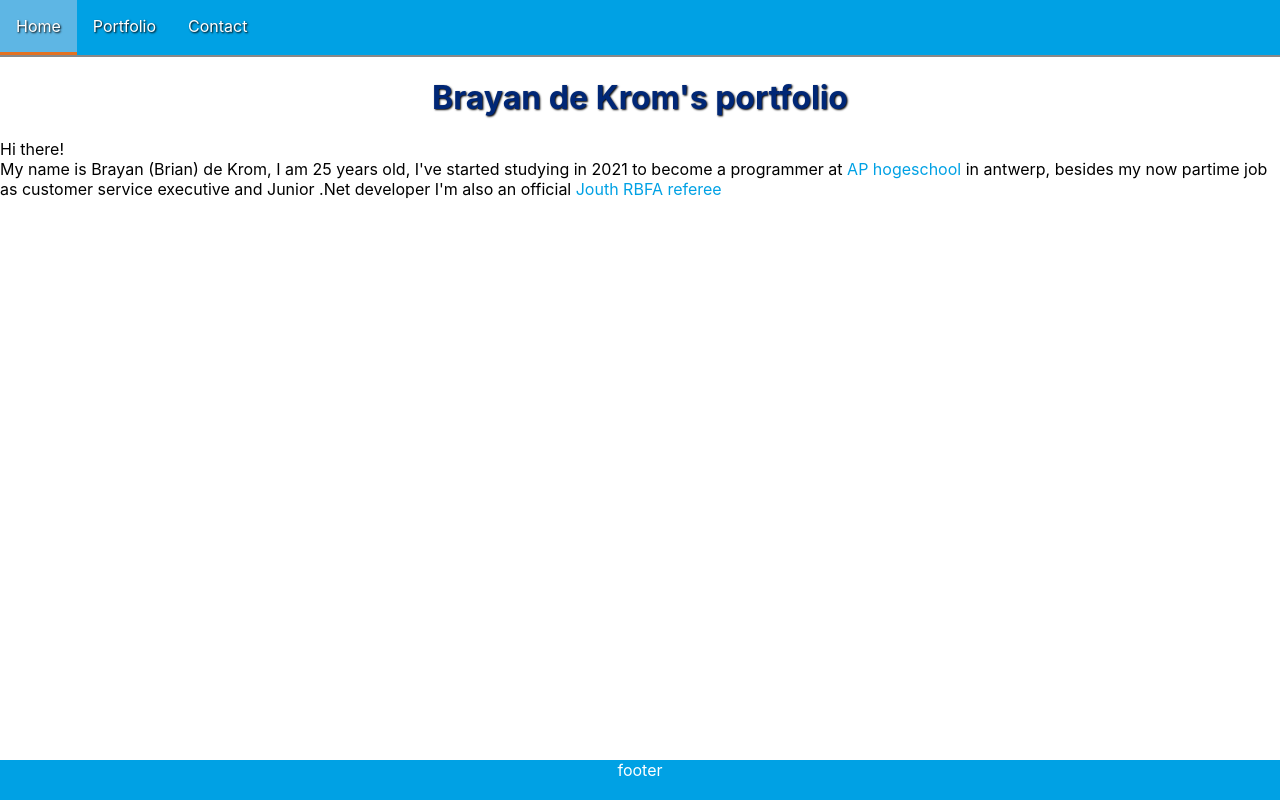
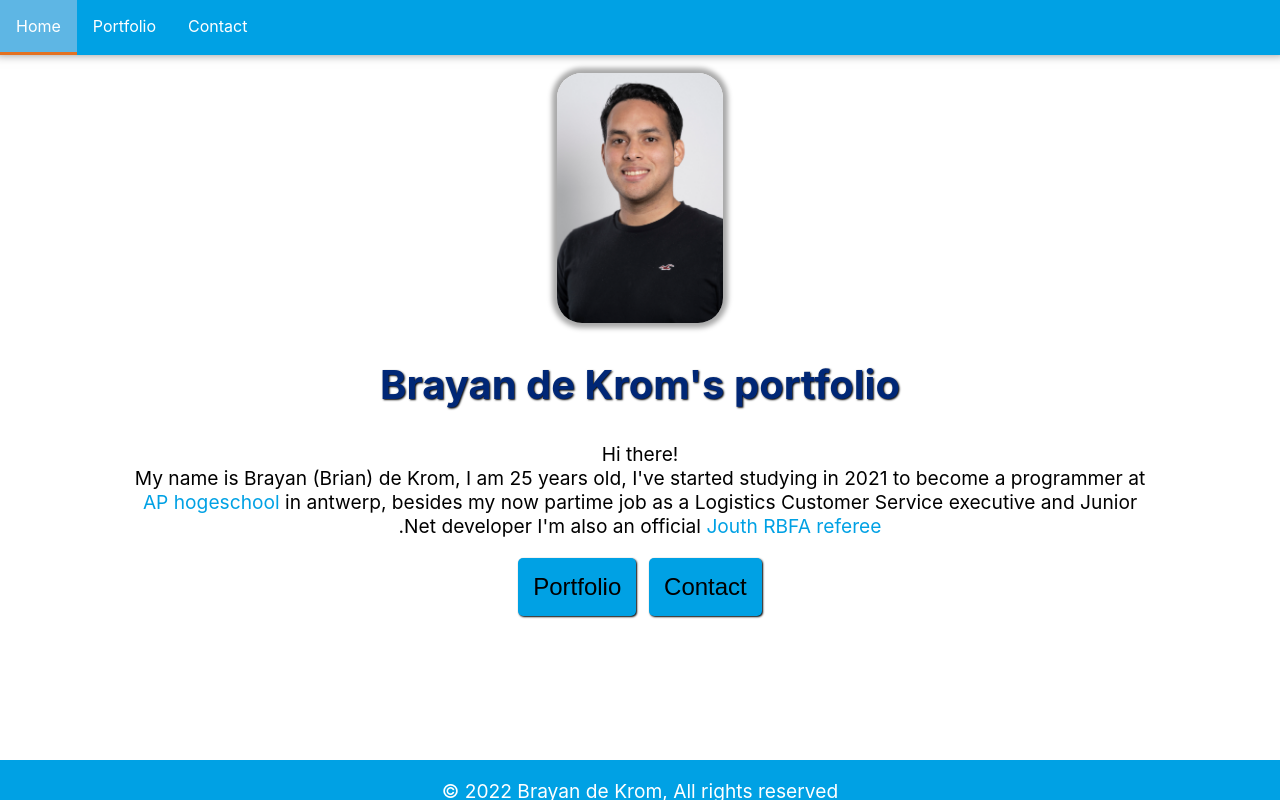
Before and after one commit to Brdekrom/wf-portfolio-app, a React (Create React App) app: page / in a window 1280 px wide. Built offline with nearby package versions, Linux system fonts and the light colour scheme.

Commit message:
homepage updated

```diff
--- a/src/components/Home/Home.module.css
+++ b/src/components/Home/Home.module.css
@@ -1,9 +1,66 @@
+p{
+    font-size: 1.2rem;
+}
+
+.buttonContainer {
+    display: flex;
+    justify-content: center;
+    gap: 1%;
+}
+
+.bouncy{
+    background-color: rgb(0, 161, 228);
+    border-radius: 5px;
+    border: 0px;
+    box-shadow: 1px 1px 2px black;
+    padding: 15px 15px;
+    font-size: 1.5rem;
+    gap: 2px;
+    animation:bouncy 5s infinite linear;
+    position:relative;
+    }
+    @keyframes bouncy {
+    0%{top:0em}
+    40%{top:0em}
+    43%{top:-0.9em}
+    46%{top:0em}
+    48%{top:-0.4em}
+    50%{top:0em}
+    100%{top:0em;}
+    }
+
+.bouncy:hover{
+    cursor: pointer;
+    background-color:rgb(94, 182, 228) ;
+    color: white;
+}
+
+
 a, span {
     text-decoration: none;
     color: rgb(0, 161, 228);
 }
+
 header {
+
+}
+
+.intro {
     text-align: center;
+    font-size:large;
+    max-width: 80%;
+    margin-left: 10%;
+    align-items: center;
+}
+
+.intro h1 {
     text-shadow: 1px 1px 2px black ;
     color: rgb(0, 39, 118);
+    font-size: 2.5rem;
 }
+
+.bdk{
+    max-height: 250px;
+    border-radius: 25px;
+    box-shadow: 0px 0px 5px 5px darkgray;
+}
--- a/src/components/Home/Home.tsx
+++ b/src/components/Home/Home.tsx
@@ -1,4 +1,6 @@
 import styles from "./Home.module.css"
+import { NavLink } from "react-router-dom"
+import HomeButton from "./HomeButton";
 
 const Home = () => {
     let birthdate: Date = new Date("1997-08-12")
@@ -8,11 +10,16 @@ const Home = () => {
     return (
         <>
         <main>
-            <header className={styles.header}>
+            <section className={styles.intro}>
+                <figure>
+                    <img src="/bdk.jpg" alt="" className={styles.bdk} />
+                </figure>
                 <h1>Brayan de Krom's portfolio</h1>
-            </header>
-            <section className={styles.Intro}>
-                <p>Hi there! <br/> My name is Brayan (Brian) de Krom, I am {age} years old, I've started studying in 2021 to become a programmer at <a title="AP Hogeschool Antwerpen is een pluralistische Vlaamse hogeschool in Antwerpen" href="https://www.ap.be/">AP hogeschool</a> in antwerp, besides my now partime job as customer service executive and Junior .Net developer I'm also an official  <span title="Royal Belgian Football Assosiation">Jouth RBFA referee</span></p>
+                <p>Hi there! <br/> My name is Brayan (Brian) de Krom, I am {age} years old, I've started studying in 2021 to become a programmer at <a title="AP Hogeschool Antwerpen is een pluralistische Vlaamse hogeschool in Antwerpen" href="https://www.ap.be/">AP hogeschool</a> in antwerp, besides my now partime job as a Logistics Customer Service executive and Junior .Net developer I'm also an official  <span title="Royal Belgian Football Assosiation">Jouth RBFA referee</span></p>
+            </section>
+            <section className={styles.buttonContainer}>
+            <HomeButton linkTo="/portfolio" text="Portfolio"></HomeButton>
+            <HomeButton linkTo="/contact" text="Contact"></HomeButton>
             </section>
         </main>
         </>
--- /dev/null
+++ b/src/components/Home/HomeButton.tsx
@@ -0,0 +1,17 @@
+import React from "react"
+import styles from "./Home.module.css"
+import { NavLink } from "react-router-dom"
+
+interface HomeButtonsProps {
+    linkTo:string
+    text:string
+}
+
+const HomeButton  = (props:HomeButtonsProps) => {
+    return(
+        <NavLink to={props.linkTo}><button  className={styles.bouncy}>{props.text}</button></NavLink>
+        )
+
+}
+
+export default HomeButton
--- a/src/components/Root/Root.module.css
+++ b/src/components/Root/Root.module.css
@@ -1,5 +1,9 @@
 .topNavigation{
+    position: sticky;
     width: 100%;
+    z-index: 999;
+    top: -10px;
+    box-shadow: 0 -6px 10px 5px rgba(0,0,0,0.5);
 }
 .topNavigation ul {
     list-style-type: none;
@@ -7,7 +11,7 @@
     padding: 0;
     overflow: hidden;
     background-color: rgb(0, 161, 228) ;
-    border-bottom: 2px solid #888888;
+    box-shadow: ;
 }
 
 .topNavigation li {
@@ -20,6 +24,10 @@
     text-decoration: none;
     text-align: center;
     padding: 16px;
+}
+
+.topNavigation li:hover {
+    background-color: rgb(227, 114, 34);
 }
 
 .footer{
--- a/src/components/Root/Root.tsx
+++ b/src/components/Root/Root.tsx
@@ -16,7 +16,8 @@ const Root = () => {
         </header>
         <Outlet/>
         <footer className={styles.footer}>
-        footer
+        <p>&copy; 2022 Brayan de Krom, All rights reserved</p>
+
         </footer>
         </>
     )
```
Also changed, not shown: public/bdk.jpg (added).
